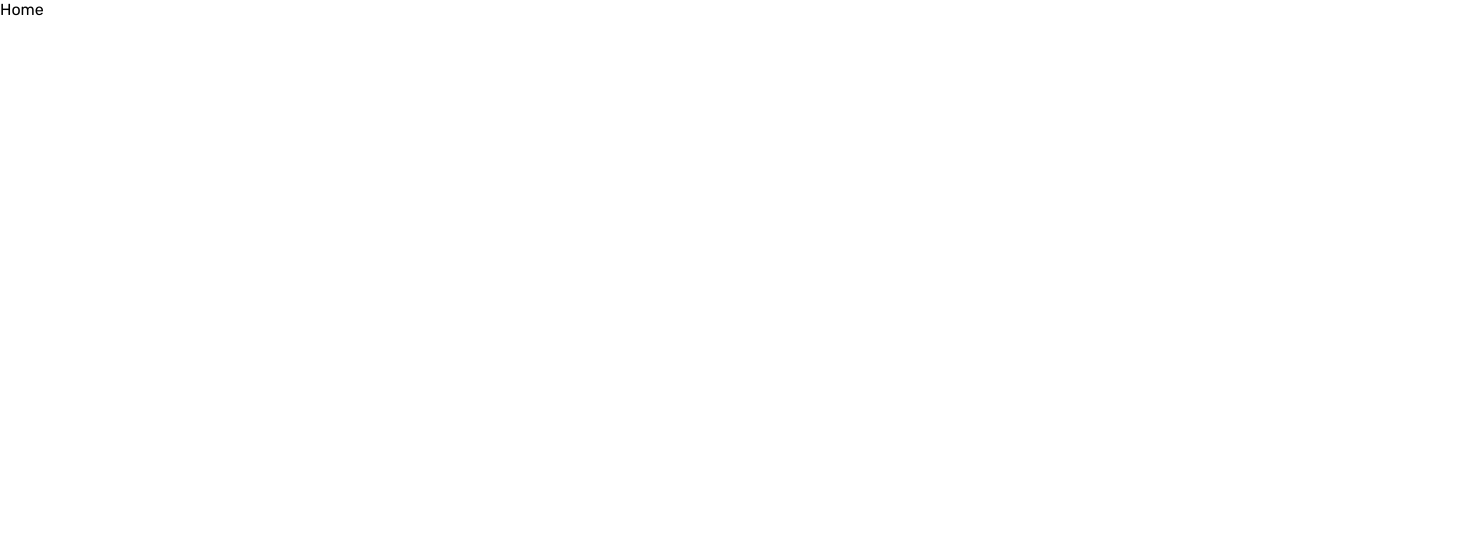
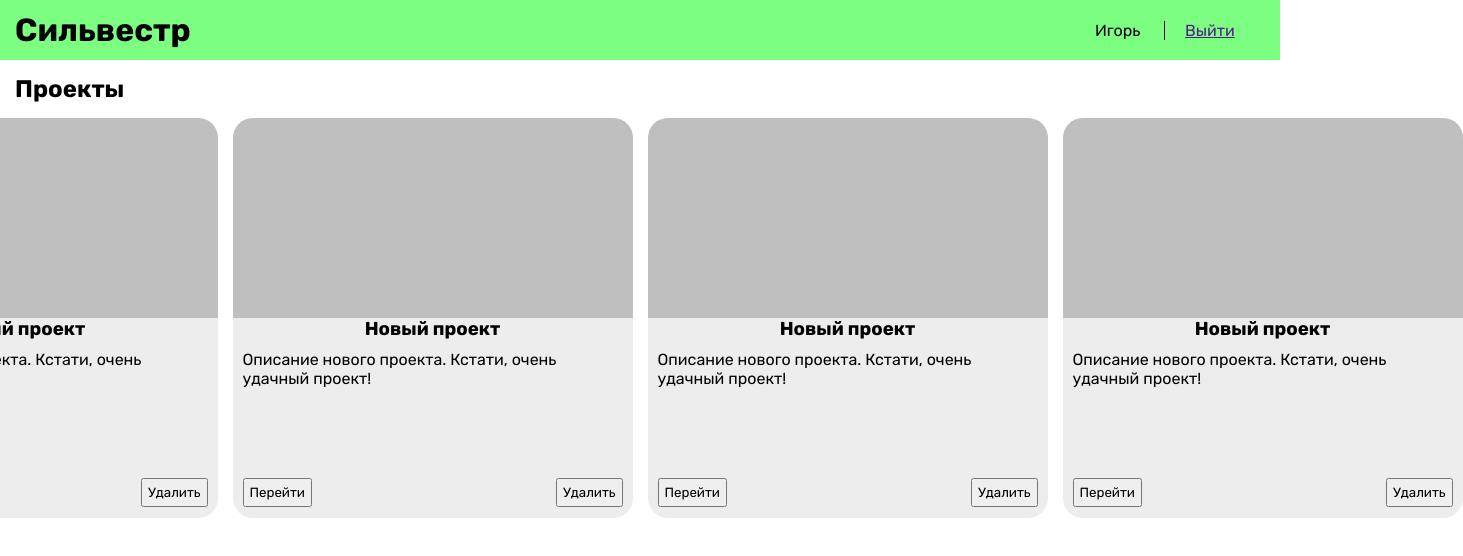
Before and after one commit to ThomasRayDev/dstu_project, a React (Create React App) app in the folder frontend/: page / in a window 1280 px wide. Shown: the top 556 px of the page, 1463 px wide, since content can reach past the window. Built offline with nearby package versions, Linux system fonts and the light colour scheme.

Commit message:
home page

```diff
--- a/frontend/src/pages/Home.jsx
+++ b/frontend/src/pages/Home.jsx
@@ -1,7 +1,83 @@
 import React from 'react';
 
 const Home = () => {
-  return <div>Home</div>;
+  return (
+    <div className="home">
+      <div className="header">
+        <h1>Сильвестр</h1>
+        <div className="profile">
+          <div className="profile__name">Игорь</div>
+          <a href="">Выйти</a>
+        </div>
+      </div>
+
+      <h2>Проекты</h2>
+      <div className="wrapper">
+        <div className="projects">
+          <div className="project">
+            <div className="project__picture"></div>
+            <div className="project__data">
+              <div className="project__body">
+                <h3 className="project__title">Новый проект</h3>
+                <div className="project__description">
+                  Описание нового проекта. Кстати, очень удачный проект!
+                </div>
+              </div>
+              <div className="project__footer">
+                <button>Перейти</button>
+                <button>Удалить</button>
+              </div>
+            </div>
+          </div>
+          <div className="project">
+            <div className="project__picture"></div>
+            <div className="project__data">
+              <div className="project__body">
+                <h3 className="project__title">Новый проект</h3>
+                <div className="project__description">
+                  Описание нового проекта. Кстати, очень удачный проект!
+                </div>
+              </div>
+              <div className="project__footer">
+                <button>Перейти</button>
+                <button>Удалить</button>
+              </div>
+            </div>
+          </div>
+          <div className="project">
+            <div className="project__picture"></div>
+            <div className="project__data">
+              <div className="project__body">
+                <h3 className="project__title">Новый проект</h3>
+                <div className="project__description">
+                  Описание нового проекта. Кстати, очень удачный проект!
+                </div>
+              </div>
+              <div className="project__footer">
+                <button>Перейти</button>
+                <button>Удалить</button>
+              </div>
+            </div>
+          </div>
+          <div className="project">
+            <div className="project__picture"></div>
+            <div className="project__data">
+              <div className="project__body">
+                <h3 className="project__title">Новый проект</h3>
+                <div className="project__description">
+                  Описание нового проекта. Кстати, очень удачный проект!
+                </div>
+              </div>
+              <div className="project__footer">
+                <button>Перейти</button>
+                <button>Удалить</button>
+              </div>
+            </div>
+          </div>
+        </div>
+      </div>
+    </div>
+  );
 };
 
 export default Home;
--- a/frontend/src/scss/_all.scss
+++ b/frontend/src/scss/_all.scss
@@ -49,3 +49,82 @@ button {
   align-items: center;
   height: 100vh;
 }
+
+.header {
+  background-color: #7cfe80;
+  height: 60px;
+  display: flex;
+  align-items: center;
+  justify-content: space-between;
+  padding: 15px;
+}
+
+.profile {
+  display: flex;
+
+  * {
+    width: 70px;
+    margin: 10px;
+  }
+
+  &__name {
+    border-right: 1px solid black;
+  }
+}
+
+.home h2 {
+  margin: 15px;
+}
+
+.wrapper {
+  margin: 15px;
+  display: flex;
+  justify-content: center;
+  align-items: center;
+}
+
+.projects {
+  display: grid;
+  grid-template-columns: repeat(4, 1fr);
+  grid-template-rows: repeat(2, 1fr);
+  grid-column-gap: 15px;
+  grid-row-gap: 15px;
+}
+
+.project {
+  width: 400px;
+  height: 400px;
+  border-radius: 20px;
+  background-color: #ededed;
+
+  &__picture {
+    background-color: #bfbfbf;
+    height: 50%;
+    border-top-left-radius: 20px;
+    border-top-right-radius: 20px;
+  }
+
+  &__title {
+    text-align: center;
+  }
+
+  &__description {
+    margin: 10px;
+  }
+
+  &__data {
+    display: flex;
+    flex-direction: column;
+    justify-content: space-between;
+  }
+
+  &__body {
+    height: 150px;
+  }
+
+  &__footer {
+    margin: 10px;
+    display: flex;
+    justify-content: space-between;
+  }
+}
```
